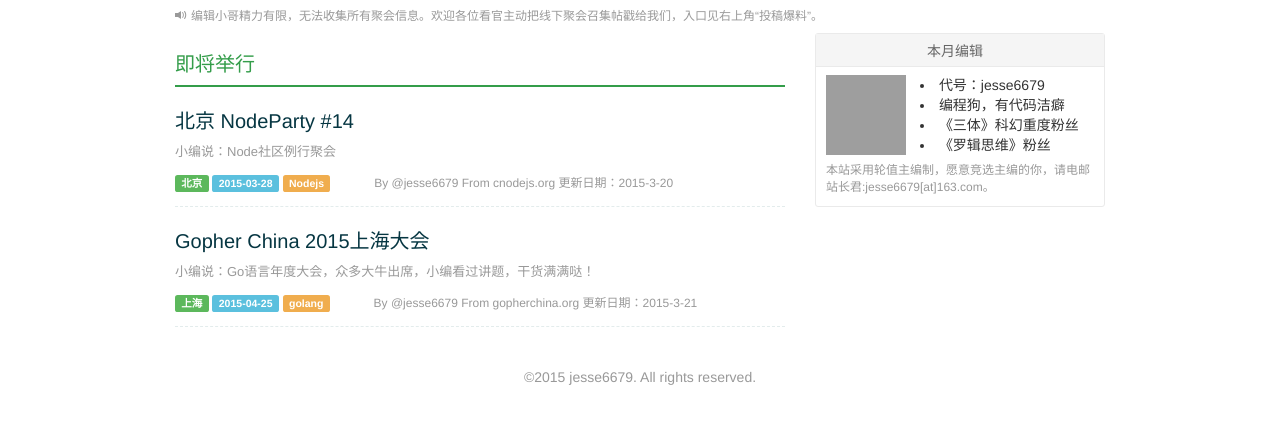
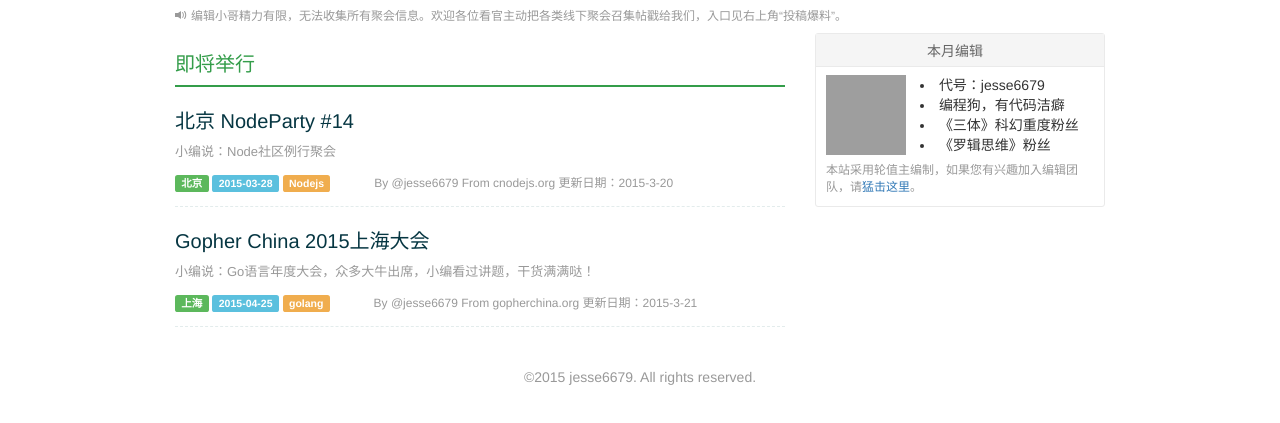
Before and after one commit to jesse6679/docdoc.github.io, a plain HTML site: page index.html in a window 1280 px wide. Shown: the part 203-626 px from the top of the page. Drawn offline with nearby package versions, Linux system fonts and the light colour scheme; grey boxes are pictures that could not be loaded; a script that the page names is missing.

Commit message:
加入编辑团队链接到金数据表单

```diff
--- a/index.html
+++ b/index.html
@@ -31,7 +31,7 @@
 	</div>
 	<div class="container notice">
 		<span class="glyphicon glyphicon-volume-up" aria-hidden="true"></span>
-		<span>编辑小哥精力有限，无法收集所有聚会信息。欢迎各位看官主动把线下聚会召集帖戳给我们，入口见右上角“投稿爆料”。</span>
+		<span>编辑小哥精力有限，无法收集所有聚会信息。欢迎各位看官主动把各类线下聚会召集帖戳给我们，入口见右上角“投稿爆料”。</span>
 	</div>
 	<div class="container main">
 		<div class="row">
@@ -75,7 +75,7 @@
 						<div class="intro">
 							<li>代号：jesse6679</li><li>编程狗，有代码洁癖</li><li>《三体》科幻重度粉丝</li><li>《罗辑思维》粉丝</li>
 						</div>
-						<div class="tips">本站采用轮值主编制，愿意竞选主编的你，请电邮站长君:jesse6679[at]163.com。</div>
+						<div class="tips">本站采用轮值主编制，如果您有兴趣加入编辑团队，请<a href="https://jinshuju.net/f/GN1l34" target="_blank">猛击这里</a>。</div>
 					</div>
 				</div>
 				<!-- <div class="box">
```
